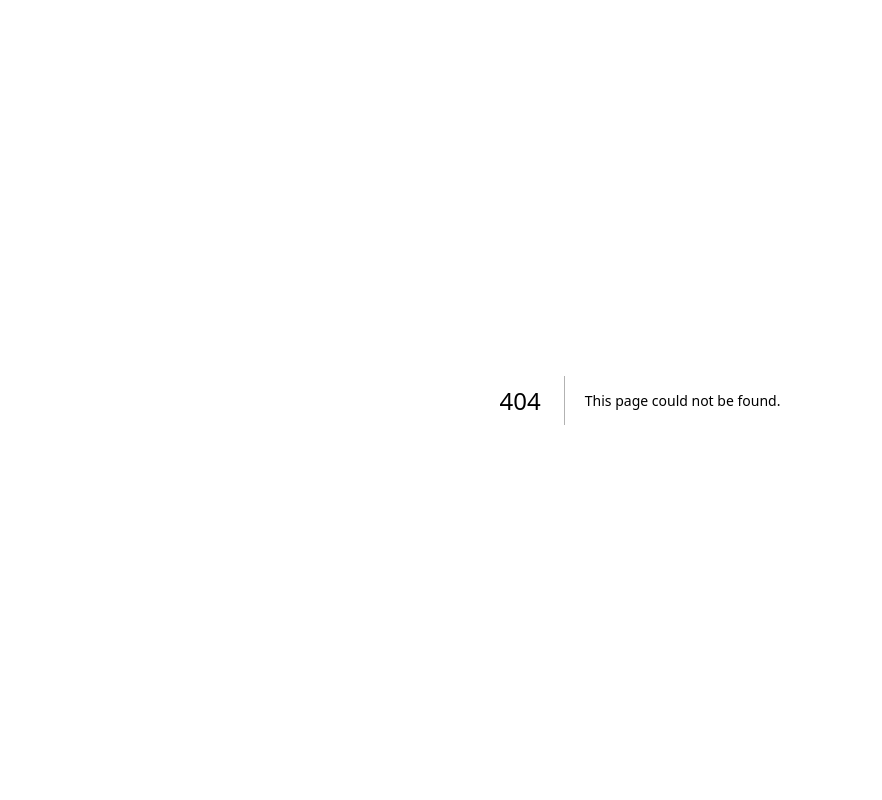
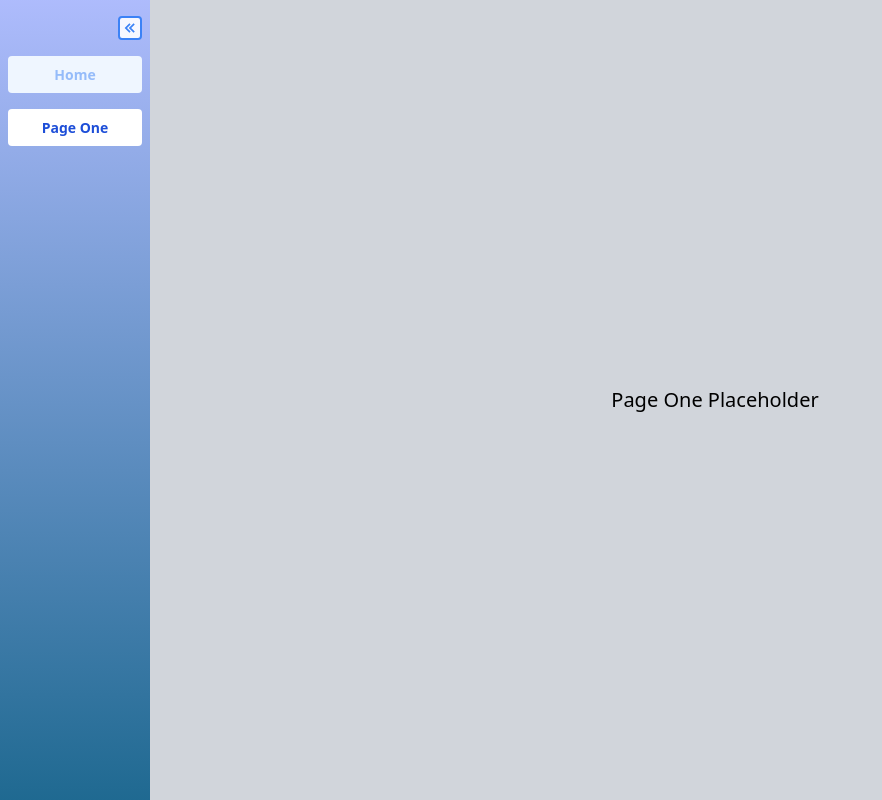
Before and after one commit to PaulHaze/nextjs-tutorial-starter, a Next.js app: page /pageone in a window 1280 px wide. Before the commit this address had no page. Shown: the whole page, without its empty margins (0-882 px from the left). Built offline with nearby package versions, Linux system fonts and the light colour scheme.

Commit message:
added nav component to main layout

```diff
--- a/src/app/layout.tsx
+++ b/src/app/layout.tsx
@@ -1,6 +1,7 @@
 import '@/styles/main.scss';
 
 import type { Metadata } from 'next';
+import { MainTemplate } from '@/components';
 
 export const metadata: Metadata = {
   title: 'NextJs Tutorial Template',
@@ -14,7 +15,9 @@ export default function RootLayout({
 }) {
   return (
     <html lang="en">
-      <body>{children}</body>
+      <body>
+        <MainTemplate>{children}</MainTemplate>
+      </body>
     </html>
   );
 }
--- /dev/null
+++ b/src/app/pageone/page.tsx
@@ -0,0 +1,7 @@
+export default function PageOne() {
+  return (
+    <div className="flex-center h-screen bg-gray-300">
+      <h4>Page One Placeholder</h4>
+    </div>
+  );
+}
--- a/src/components/index.ts
+++ b/src/components/index.ts
@@ -1 +1,3 @@
 export * from './navigation/NavBar';
+
+export * from './templates/MainTemplate';
--- a/src/components/navigation/NavLink.tsx
+++ b/src/components/navigation/NavLink.tsx
@@ -1,7 +1,7 @@
-import * as React from 'react';
+'use client';
 
 import Link from 'next/link';
-import { useRouter } from 'next/router';
+import { usePathname } from 'next/navigation';
 
 import styles from './Nav.module.scss';
 
@@ -11,13 +11,13 @@ export type NavLinkProps = {
 };
 
 export function NavLink({ linkRef, linkText }: NavLinkProps) {
-  const router = useRouter();
+  const pathname = usePathname();
   return (
     <li>
       <Link
         href={linkRef}
         className={`${styles.sidebarLink} ${
-          router.pathname === linkRef && styles.active
+          pathname === linkRef && styles.active
         }`}
       >
         {linkText}
--- a/src/styles/main.scss
+++ b/src/styles/main.scss
@@ -3,6 +3,9 @@
 @tailwind utilities;
 
 @layer base {
+  * {
+    @apply transition-all duration-200;
+  }
   h1 {
     @apply text-4xl font-normal leading-normal;
   }
@@ -20,7 +23,8 @@
   }
 }
 
-@layer components {}
+@layer components {
+}
 
 @layer utilities {
   .bb {
```
Also changed, not shown: src/components/templates/MainTemplate.tsx (+5 -2 lines).
